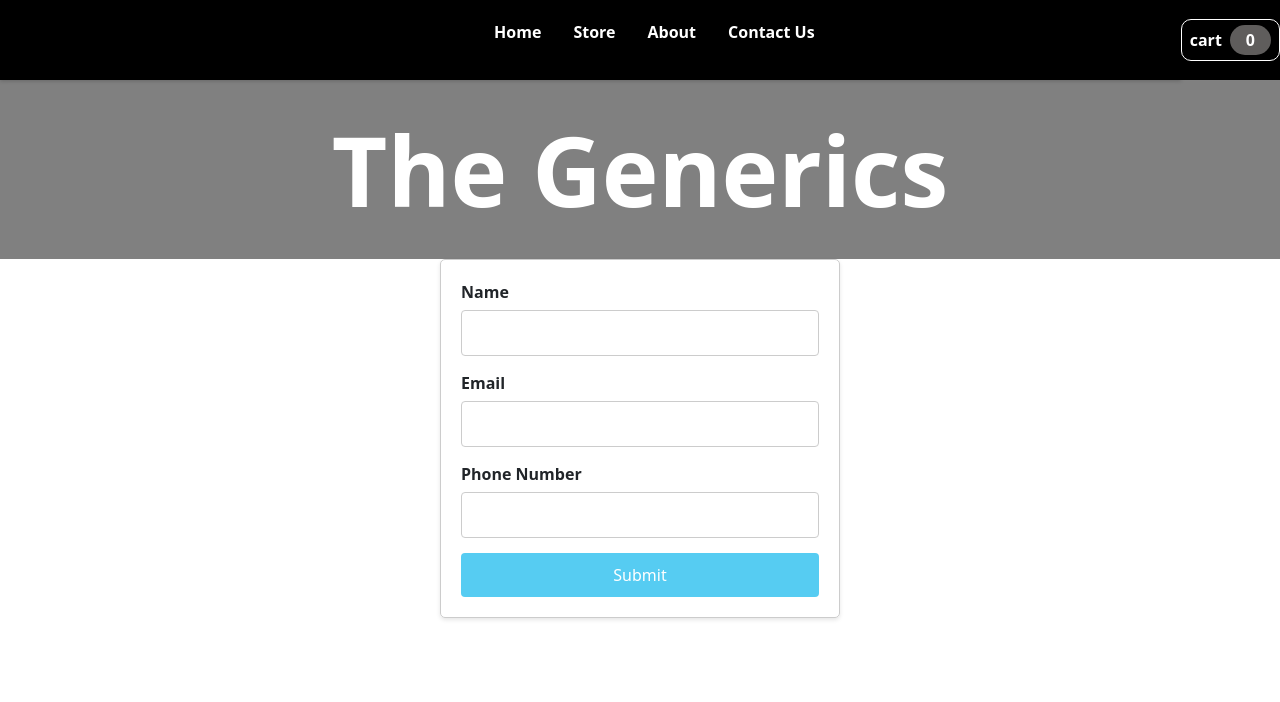
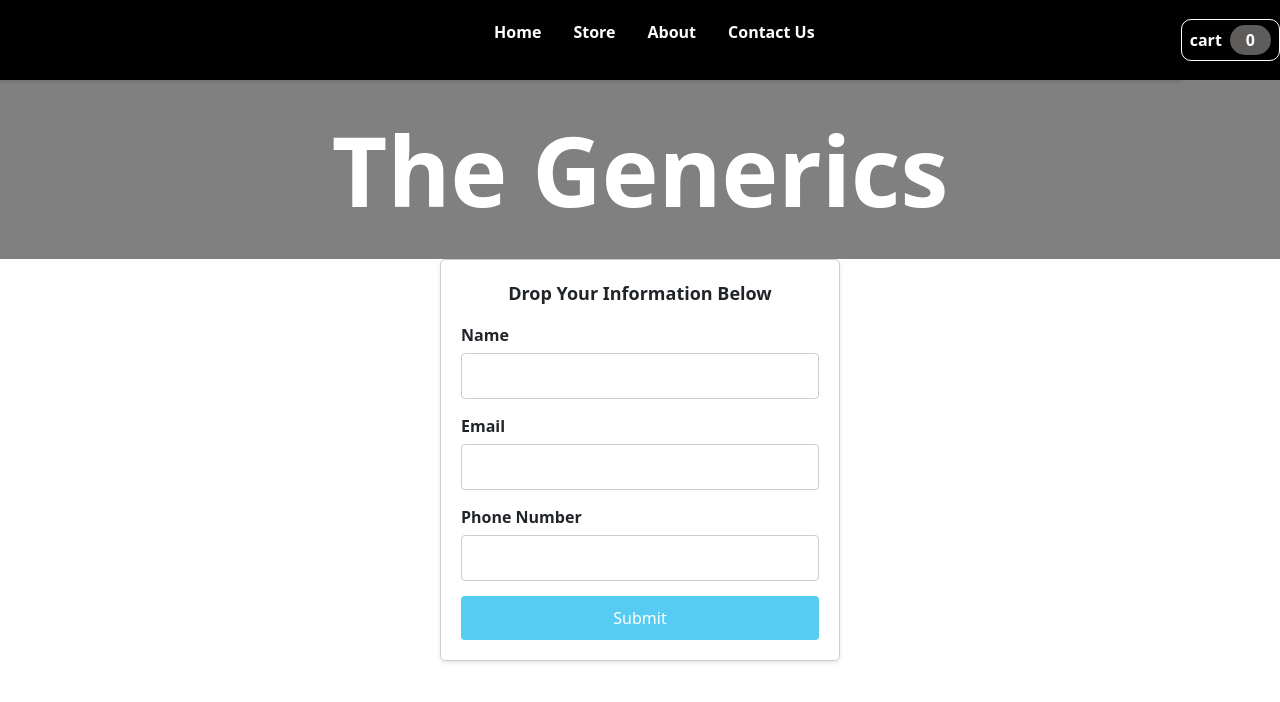
Before and after one commit to Koushik176/e-commerse-app, a React (Create React App) app: page /contactus in a window 1280 px wide. Shown: the top 702 px of the page. Built offline with nearby package versions, Linux system fonts and the light colour scheme.

Commit message:
ContactUsPage Updated

```diff
--- a/src/Components/ContactUs/ContactusPageContent.js
+++ b/src/Components/ContactUs/ContactusPageContent.js
@@ -44,6 +44,7 @@ const ContactusPageContent = () => {
 
   return (
     <form onSubmit={formSubmitHandler} className={classes.formcontainer}>
+      <p>Drop Your Information Below</p>
       <label htmlFor="name">Name</label>
       <input
         id="name"
--- a/src/Components/ContactUs/ContactusPageContent.module.css
+++ b/src/Components/ContactUs/ContactusPageContent.module.css
@@ -5,6 +5,12 @@
   border: 1px solid #ccc;
   border-radius: 5px;
   box-shadow: 0 2px 4px rgba(0, 0, 0, 0.1);
+}
+
+.formcontainer p {
+    text-align: center;
+    font-weight: bolder;
+    font-size: large;
 }
 
 .formcontainer label {
```
